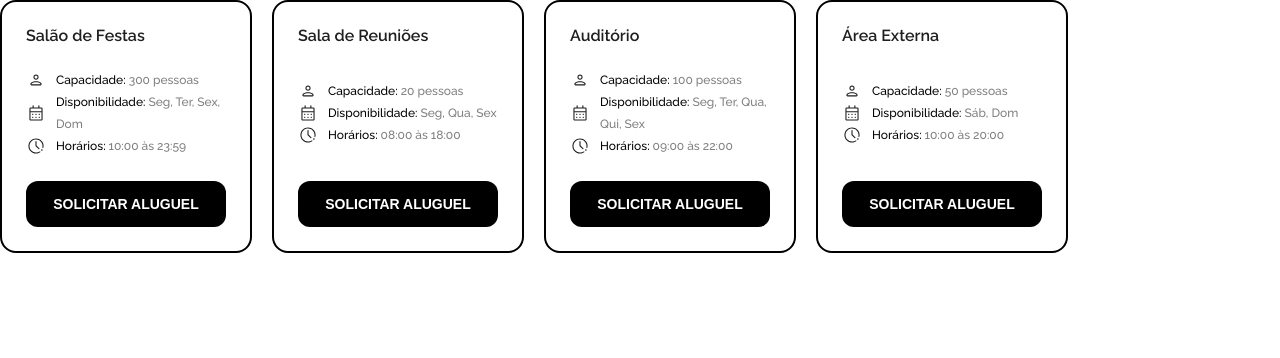
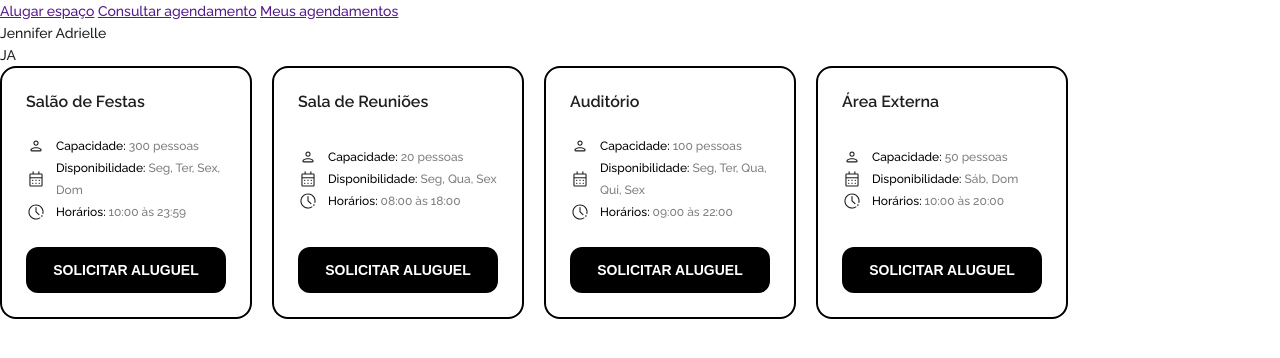
Before and after one commit to rochamanuela/natureza-viva-front, a plain HTML site: page alugar-espaco.html in a window 1280 px wide. Drawn offline with Linux system fonts and the light colour scheme.

Commit message:
add navbar

```diff
--- a/alugar-espaco.html
+++ b/alugar-espaco.html
@@ -10,8 +10,19 @@
 
 <body>
 
+    <div class="user-navbar">
+        <div class="links">
+            <a href="" class="active">Alugar espaço</a>
+            <a href="">Consultar agendamento</a>
+            <a href="">Meus agendamentos</a>
+        </div>
+        <div class="user-name">
+            <p>Jennifer Adrielle</p>
+            <div>JA</div>
+        </div>
+    </div>
+
     <div class="container-cards" id="cardsContainer"></div>
-
     <script>
         const data = [
             {
```
